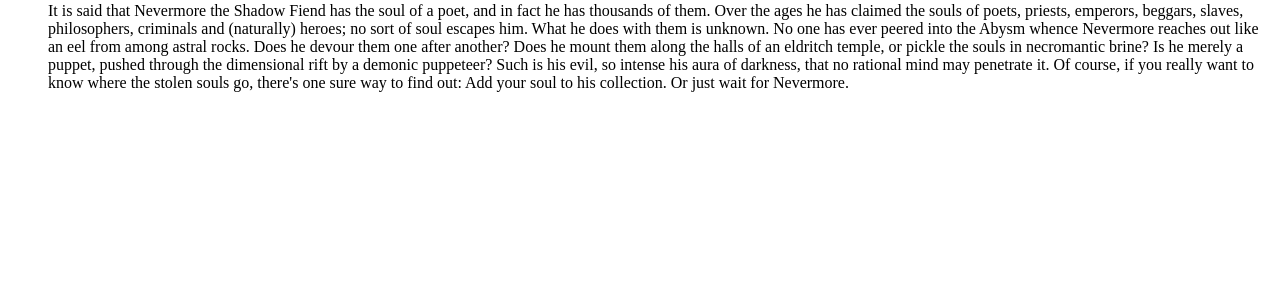
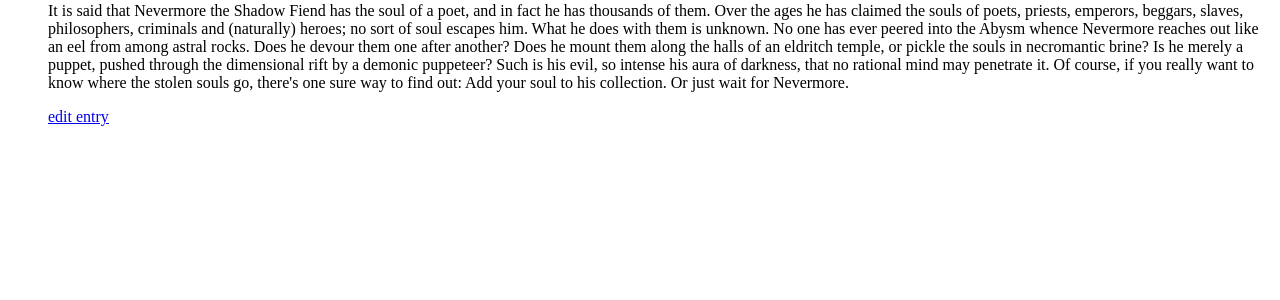
Before and after one commit to Degelzhao/Aiolos, a Django app: page /topics/6/ in a window 1280 px wide. Shown: the part 202-502 px from the top of the page. Run offline with Django 3.2, Linux system fonts and the light colour scheme; data comes from the database, SQL or seed files in the repository; both versions use the stored data as it was after the commit.

Commit message:
Django day 9

```diff
--- a/web_app/templates/web_app/topic.html
+++ b/web_app/templates/web_app/topic.html
@@ -17,6 +17,9 @@
             <p>{{ entry.date_added|date:'M d, Y H:i' }}</p>
             <!--显示text的完整值,过滤器linebreaks可以将含换行符的长条目转换为浏览器能够理解的格式-->
             <p>{{ entry.text|linebreaks }}</p>
+            <p>
+                <a href="{% url 'web_app:edit_entry' entry.id %}">edit entry</a>
+            </p>
         </li>
     {% empty %}
         <li>
--- a/web_app/urls.py
+++ b/web_app/urls.py
@@ -19,4 +19,7 @@ urlpatterns = [
 
     # 用于添加新条目的页面
     url(r'^new_entry/(?P<topic_id>\d+)$', views.new_entry, name = 'new_entry'),
+
+    # 用于编辑条目的页面
+    url(r'^edit_entry/(?P<entry_id>\d+)$', views.edit_entry, name = 'edit_entry'),
 ]
--- a/web_app/views.py
+++ b/web_app/views.py
@@ -1,7 +1,7 @@
 from django.http import HttpResponseRedirect
 from django.core.urlresolvers import reverse
 from django.shortcuts import render
-from .models import Topic
+from .models import Topic, Entry
 from .forms import TopicForm, EntryForm
 
 # Create your views here.
@@ -60,3 +60,21 @@ def new_entry(request, topic_id):
 
     context = {'topic': topic, 'form': form}
     return render(request, 'web_app/new_entry.html', context)
+
+def edit_entry(request, entry_id):
+    """编辑已有条目"""
+    entry = Entry.objects.get(id = entry_id)
+    topic = entry.topic
+
+    if request.method != 'POST':
+        # 初次请求，使用当前条目填充表单
+        form = EntryForm(instance=entry)
+    else:
+        # POST提交的数据，对数据进行处理
+        form = EntryForm(instance=entry, data=request.POST)
+        if form.is_valid():
+            form.save()
+            return HttpResponseRedirect(reverse('web_app:topic', args=[topic.id]))
+
+    context = {'entry': entry, 'topic': topic, 'form': form }
+    return render(request, 'web_app/edit_entry.html', context)
```
Also changed, not shown: web_app/templates/web_app/edit_entry.html (added, +15 -0 lines), db.sqlite3.
